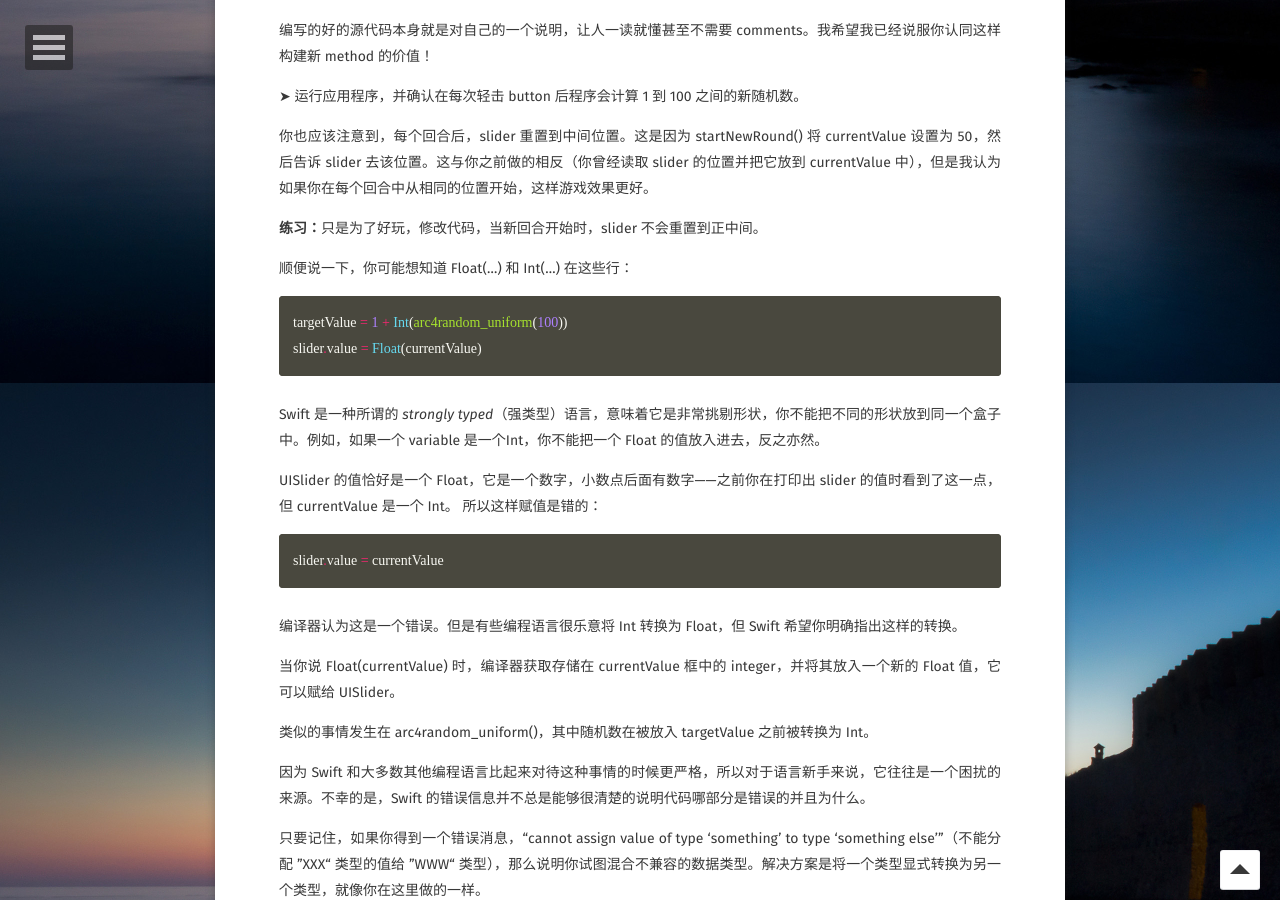
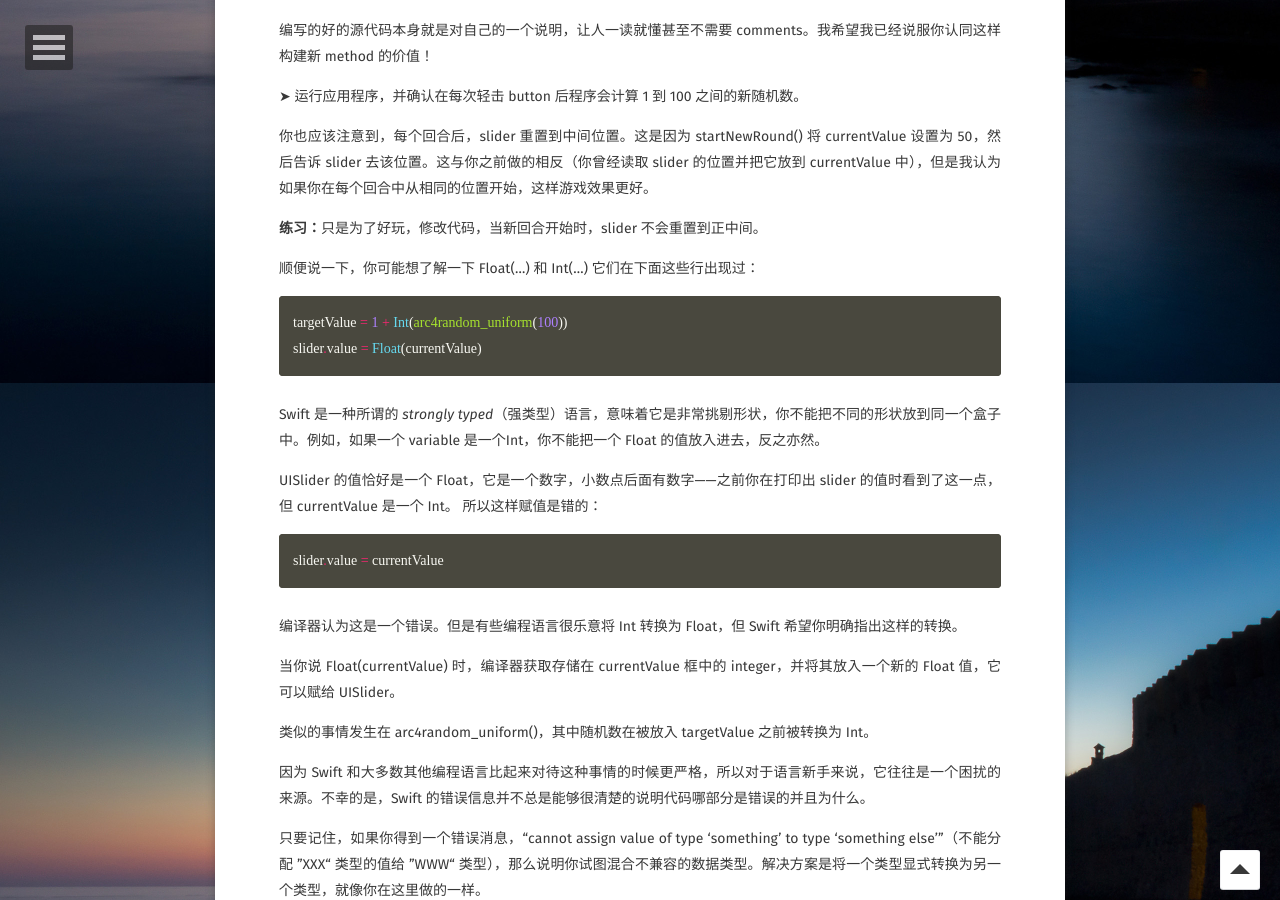
Before and after one commit to AurevoirXavier/deprecated-AurevoirXavier.github.io, a Jekyll site: the page built from _posts/2017-3-17-iOS Apprentice.md, in a window 1280 px wide and 900 px high, scrolled down 64417 px. Built offline with Jekyll 4.4.1, drawn with Linux system fonts in a browser that asks for light colours; some web fonts are replaced; comment, search, counter and statistics services are not loaded.

Commit message:
15:03/03/17/2017

````diff
--- a/_posts/2017-3-17-iOS Apprentice.md
+++ b/_posts/2017-3-17-iOS Apprentice.md
@@ -1746,7 +1746,7 @@ startNewRound()
 
 **练习：**只是为了好玩，修改代码，当新回合开始时，slider 不会重置到正中间。
 
-顺便说一下，你可能想知道 Float(…) 和 Int(…) 在这些行：
+顺便说一下，你可能想了解一下 Float(…) 和 Int(…) 它们在下面这些行出现过：
 
 ```swift
 targetValue = 1 + Int(arc4random_uniform(100))
````
